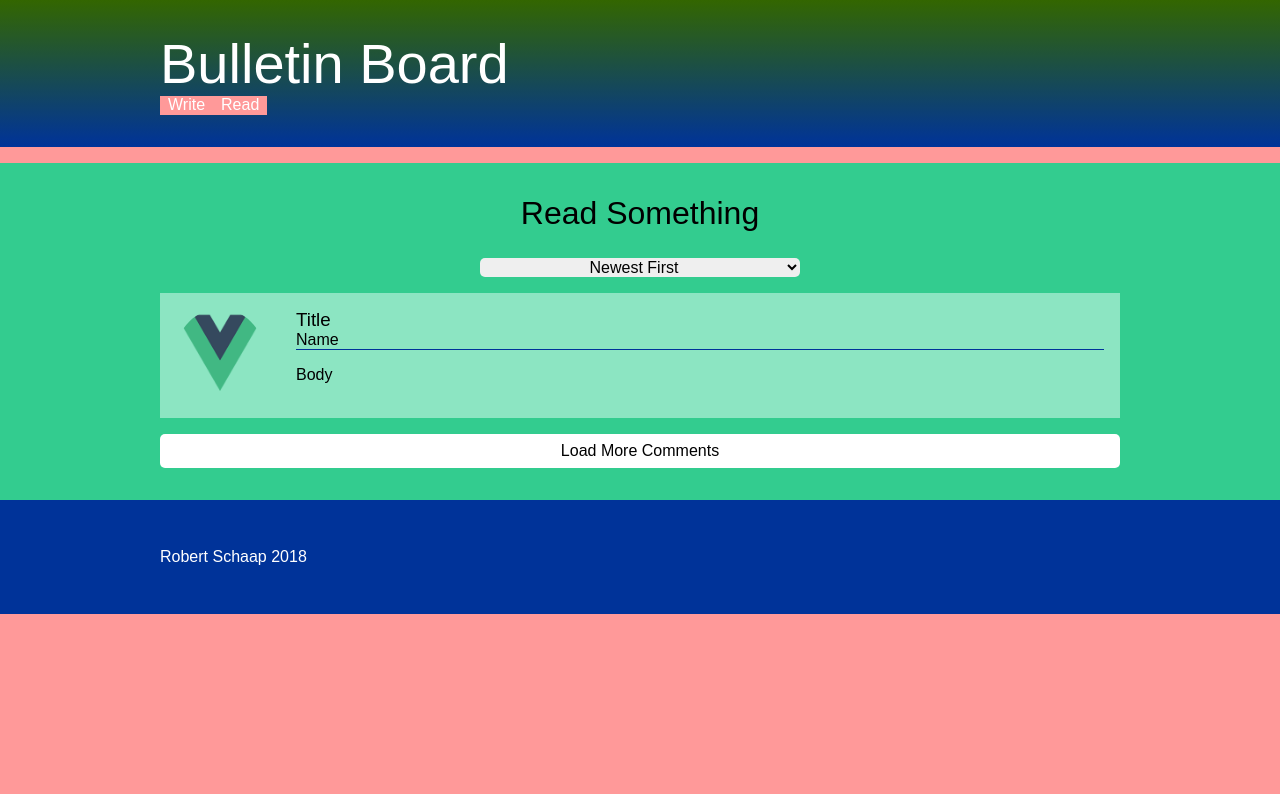
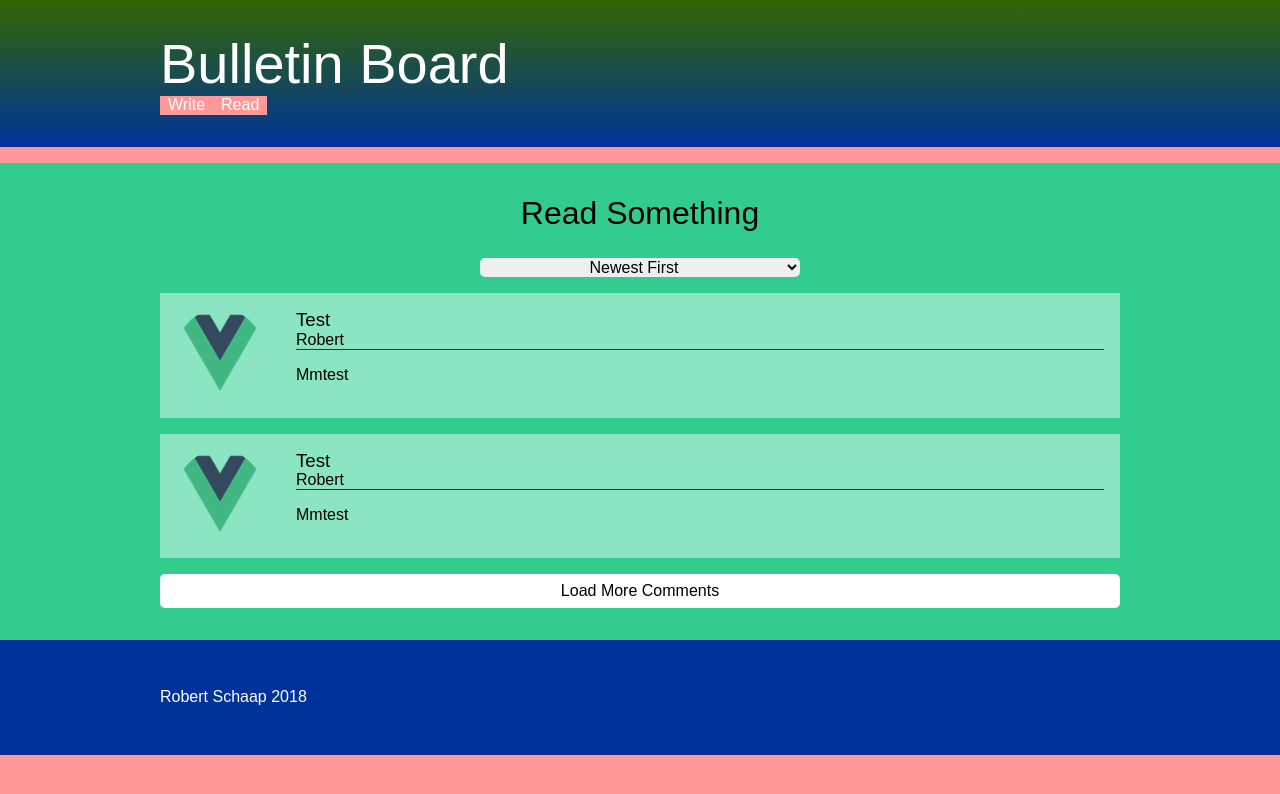
Before and after one commit to robertschaap/bulletinboard_v1_fe_vue, a Vue app: page / in a window 1280 px wide. Shown: the top 794 px of the page. Built offline with nearby package versions, Linux system fonts and the light colour scheme.

Commit message:
comment components and basic looping logic

```diff
--- a/index.html
+++ b/index.html
@@ -3,7 +3,7 @@
   <head>
     <meta charset="utf-8">
     <meta name="viewport" content="width=device-width,initial-scale=1.0">
-    <title>bulletinboard_mevn-stack</title>
+    <title>Bulletin Board MEVN Stack</title>
   </head>
   <body>
     <div id="app"></div>
--- a/src/App.vue
+++ b/src/App.vue
@@ -11,29 +11,7 @@
       </div>
     </header>
 
-    <main>
-      <section id="comments">
-        <h2>Read Something</h2>
-        <select id="sortbtn">
-            <option value="desc">Newest First</option>
-            <option value="asc">Oldest First</option>
-        </select>
-
-        <div alt="" class="com_wrap wrapper">
-          <div class="com_info"><img src="./assets/logo.png" width="100%" /></div>
-          <div class="com_body">
-            <h3>Title</h3>
-            <h4>Name</h4>
-            <p>Body</p>
-          </div>
-        </div>
-
-      </section>
-
-      <section>
-        <button id="loadcomments" class="wrapper" onClick={this.loadMoreComments}>Load More Comments</button>
-      </section>
-    </main>
+    <Comments />
 
     <footer>
       <div class="wrapper">
@@ -41,14 +19,17 @@
       </div>
     </footer>
 
-    <!-- <img src="./assets/logo.png"> -->
     <!-- <router-view/> -->
   </div>
 </template>
 
 <script>
+import Comments from "./components/Comments"
 export default {
-  name: 'App'
+  name: 'App',
+  components: {
+    Comments
+  }
 }
 </script>
 
--- /dev/null
+++ b/src/components/Comment.vue
@@ -0,0 +1,22 @@
+<template>
+  <div alt="" class="com_wrap wrapper">
+    <div class="com_info"><img :src="'../static/'+ avatar + '.png'" width="100%" /></div>
+    <div class="com_body">
+      <h3>{{ title }}</h3>
+      <h4>{{ name }}</h4>
+      <p>{{ body }}</p>
+    </div>
+  </div>
+</template>
+
+<script>
+  export default {
+    name: "Comment",
+    props: [
+      'title',
+      'name',
+      'body',
+      'avatar'
+    ]
+  }
+</script>
--- /dev/null
+++ b/src/components/Comments.vue
@@ -0,0 +1,51 @@
+<template>
+    <main>
+      <section id="comments">
+        <h2>Read Something</h2>
+        <select id="sortbtn">
+            <option value="desc">Newest First</option>
+            <option value="asc">Oldest First</option>
+        </select>
+
+        <Comment
+          v-for="entry in comments"
+            :key=entry.id
+            :title=entry.title
+            :name=entry.name
+            :body=entry.body
+            :avatar=entry.avatar />
+
+      </section>
+
+      <section>
+        <button id="loadcomments" class="wrapper">Load More Comments</button>
+      </section>
+    </main>
+</template>
+
+<script>
+  import Comment from "./Comment"
+  export default {
+    name: "Comments",
+    components: {
+      Comment
+    },
+    data() {
+      return {
+        comments: [
+          {
+            title: "Test",
+            name: "Robert",
+            body: "Mmtest",
+            avatar: "logo"
+          }, {
+            title: "Test",
+            name: "Robert",
+            body: "Mmtest",
+            avatar: "logo"
+          },
+        ]
+      }
+    }
+  }
+</script>
```
Also changed, not shown: static/logo.png (added).
